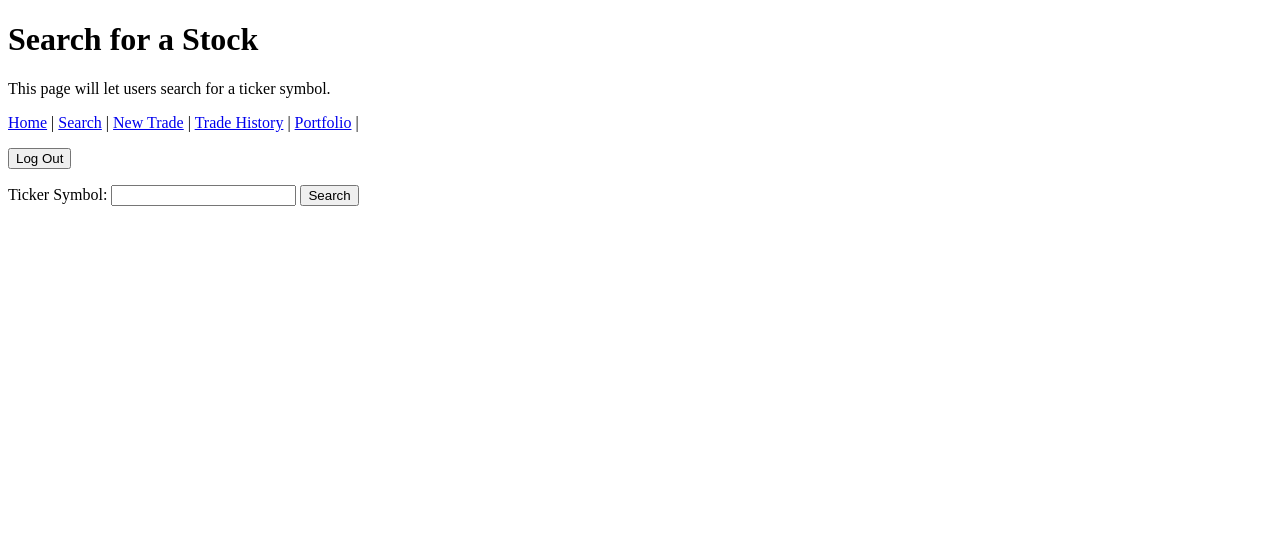
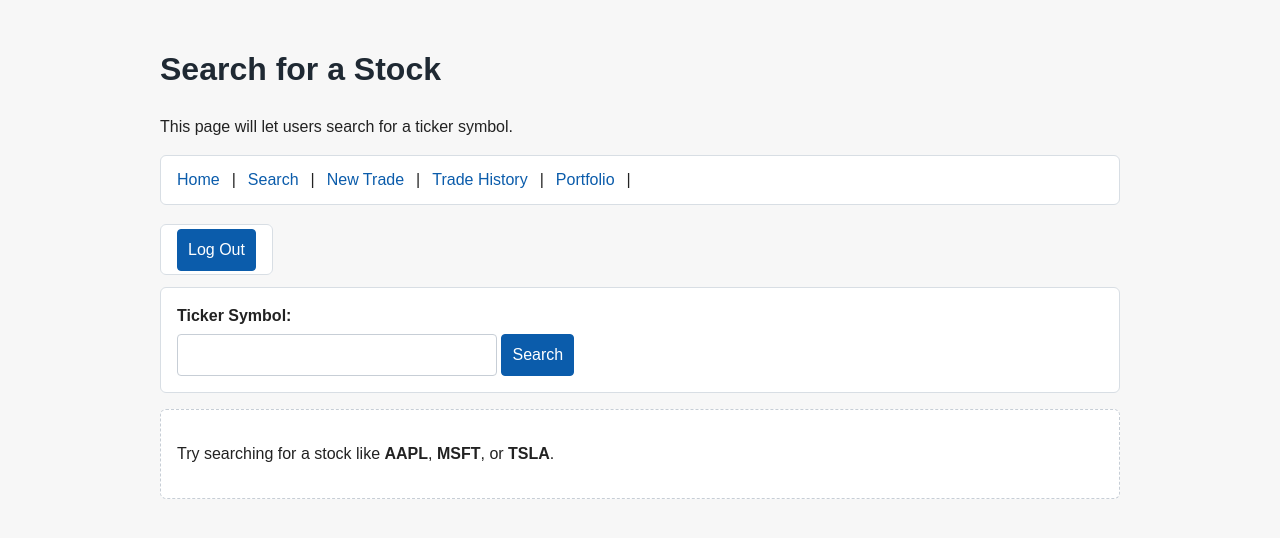
Before and after one commit to noahstephenson/Paper-Trading-App, a Django app: page /search/ in a window 1280 px wide. Shown: the top 538 px of the page. Run offline with Django 5.2, Linux system fonts and the light colour scheme; the visitor is signed in with stand-in values (Sample User, id 1).

Commit message:
Improve search flow and MVP page polish

```diff
--- /dev/null
+++ b/trading/static/trading/styles.css
@@ -0,0 +1,162 @@
+body {
+    max-width: 960px;
+    margin: 0 auto;
+    padding: 24px;
+    font-family: Arial, sans-serif;
+    line-height: 1.5;
+    color: #222;
+    background-color: #f7f7f7;
+}
+
+h1,
+h2 {
+    color: #1f2933;
+}
+
+a {
+    color: #0b5cab;
+    text-decoration: none;
+}
+
+a:hover {
+    text-decoration: underline;
+}
+
+.site-nav {
+    display: flex;
+    flex-wrap: wrap;
+    gap: 12px;
+    align-items: center;
+    margin: 16px 0 24px;
+    padding: 12px 16px;
+    background-color: #ffffff;
+    border: 1px solid #d8dee4;
+    border-radius: 6px;
+}
+
+.site-nav form {
+    display: inline;
+    margin: 0;
+}
+
+form {
+    margin: 16px 0;
+    padding: 16px;
+    background-color: #ffffff;
+    border: 1px solid #d8dee4;
+    border-radius: 6px;
+}
+
+label {
+    display: block;
+    margin-bottom: 6px;
+    font-weight: bold;
+}
+
+input,
+select,
+button {
+    padding: 8px 10px;
+    font: inherit;
+    border: 1px solid #c7ced6;
+    border-radius: 4px;
+}
+
+input,
+select {
+    width: 100%;
+    max-width: 320px;
+    box-sizing: border-box;
+}
+
+button {
+    background-color: #0b5cab;
+    color: #ffffff;
+    border-color: #0b5cab;
+    cursor: pointer;
+}
+
+button:hover {
+    background-color: #094d91;
+}
+
+table {
+    width: 100%;
+    border-collapse: collapse;
+    margin-top: 16px;
+    background-color: #ffffff;
+}
+
+th,
+td {
+    padding: 10px 12px;
+    border: 1px solid #d8dee4;
+    text-align: left;
+}
+
+th {
+    background-color: #eef3f8;
+}
+
+.message {
+    margin: 16px 0;
+    padding: 12px 14px;
+    border-radius: 6px;
+}
+
+.message-success {
+    background-color: #eaf7ee;
+    border: 1px solid #b8dfc1;
+}
+
+.message-error {
+    background-color: #fdeeee;
+    border: 1px solid #efc1c1;
+}
+
+.confirm-box {
+    margin: 16px 0;
+    padding: 16px;
+    background-color: #ffffff;
+    border: 1px solid #d8dee4;
+    border-radius: 6px;
+}
+
+.button-link {
+    display: inline-block;
+    padding: 8px 12px;
+    background-color: #0b5cab;
+    color: #ffffff;
+    border-radius: 4px;
+}
+
+.button-link:hover {
+    background-color: #094d91;
+    text-decoration: none;
+}
+
+.inline-actions {
+    margin-top: 12px;
+}
+
+.empty-state {
+    margin: 16px 0;
+    padding: 16px;
+    background-color: #ffffff;
+    border: 1px dashed #c7ced6;
+    border-radius: 6px;
+}
+
+.summary-grid {
+    display: grid;
+    grid-template-columns: repeat(auto-fit, minmax(180px, 1fr));
+    gap: 12px;
+    margin: 16px 0;
+}
+
+.summary-card {
+    padding: 14px;
+    background-color: #ffffff;
+    border: 1px solid #d8dee4;
+    border-radius: 6px;
+}
--- a/trading/templates/trading/search.html
+++ b/trading/templates/trading/search.html
@@ -2,6 +2,8 @@
 <html lang="en">
 <head>
     <meta charset="UTF-8">
+    {% load static %}
+    <link rel="stylesheet" href="{% static 'trading/styles.css' %}">
     <title>Search Ticker</title>
 </head>
 <body>
@@ -9,7 +11,7 @@
     <p>This page will let users search for a ticker symbol.</p>
 
     <!-- Keep the main navigation the same on every page. -->
-    <p>
+    <p class="site-nav">
         <a href="/">Home</a> |
         <a href="/search/">Search</a> |
         <a href="/trade/new/">New Trade</a> |
@@ -27,16 +29,63 @@
         <button type="submit">Search</button>
     </form>
 
+    {% if not ticker and not error_message %}
+        <div class="empty-state">
+            <p>Try searching for a stock like <strong>AAPL</strong>, <strong>MSFT</strong>, or <strong>TSLA</strong>.</p>
+        </div>
+    {% endif %}
+
     {% if ticker %}
-        <p>You searched for: {{ ticker }}</p>
+        <h2>
+            {{ ticker }}
+            {% if company_name %}
+                - {{ company_name }}
+            {% endif %}
+        </h2>
     {% endif %}
 
     {% if price %}
-        <p>Current price: ${{ price }}</p>
+        <div class="confirm-box">
+            <p><strong>Current price:</strong> ${{ price|floatformat:2 }}</p>
+            <p>This is a simple recent/current price from yfinance.</p>
+            <p class="inline-actions">
+                <a class="button-link" href="/trade/new/?ticker={{ ticker }}">Trade {{ ticker }}</a>
+            </p>
+        </div>
+    {% endif %}
+
+    {% if stock_details %}
+        <table>
+            <tr>
+                <th>Previous Close</th>
+                <th>Day High</th>
+                <th>Day Low</th>
+                <th>Daily Change</th>
+            </tr>
+            <tr>
+                <td>
+                    {% if stock_details.previous_close %}
+                        ${{ stock_details.previous_close|floatformat:2 }}
+                    {% else %}
+                        Not available
+                    {% endif %}
+                </td>
+                <td>${{ stock_details.day_high|floatformat:2 }}</td>
+                <td>${{ stock_details.day_low|floatformat:2 }}</td>
+                <td>
+                    {% if stock_details.daily_change or stock_details.daily_change == 0 %}
+                        ${{ stock_details.daily_change|floatformat:2 }}
+                        ({{ stock_details.daily_change_percent|floatformat:2 }}%)
+                    {% else %}
+                        Not available
+                    {% endif %}
+                </td>
+            </tr>
+        </table>
     {% endif %}
 
     {% if error_message %}
-        <p>{{ error_message }}</p>
+        <p class="message message-error">{{ error_message }}</p>
     {% endif %}
 </body>
 </html>
--- a/trading/views.py
+++ b/trading/views.py
@@ -98,6 +98,8 @@ def search(request):
     """Handle ticker search and fetch stock data."""
     ticker = None
     price = None
+    company_name = None
+    stock_details = None
     error_message = None
 
     if 'ticker' in request.GET:
@@ -107,10 +109,31 @@ def search(request):
         if ticker:
             try:
                 stock = yf.Ticker(ticker)
-                data = stock.history(period='1d')
+                data = stock.history(period='2d')
+                try:
+                    company_name = stock.info.get('shortName')
+                except Exception:
+                    company_name = None
 
                 if not data.empty:
-                    price = round(float(data['Close'].iloc[-1]), 2)
+                    latest_row = data.iloc[-1]
+                    price = round(float(latest_row['Close']), 2)
+                    stock_details = {
+                        'day_high': round(float(latest_row['High']), 2),
+                        'day_low': round(float(latest_row['Low']), 2),
+                    }
+
+                    if len(data) > 1:
+                        previous_close = round(float(data['Close'].iloc[-2]), 2)
+                        daily_change = round(price - previous_close, 2)
+                        if previous_close != 0:
+                            daily_change_percent = round((daily_change / previous_close) * 100, 2)
+                        else:
+                            daily_change_percent = 0
+
+                        stock_details['previous_close'] = previous_close
+                        stock_details['daily_change'] = daily_change
+                        stock_details['daily_change_percent'] = daily_change_percent
                 else:
                     error_message = 'No stock data was found for that ticker.'
             except Exception:
@@ -121,6 +144,8 @@ def search(request):
     return render(request, 'trading/search.html', {
         'ticker': ticker,
         'price': price,
+        'company_name': company_name,
+        'stock_details': stock_details,
         'error_message': error_message,
     })
 
@@ -130,76 +155,90 @@ def create_trade(request):
     """Show a simple form and save a paper trade."""
     # Start the paper trading account with a simple fixed cash amount.
     starting_cash = Decimal('10000.00')
-    ticker = ''
+    ticker = request.GET.get('ticker', '').strip().upper() if request.method == 'GET' else ''
     trade_type = 'BUY'
     quantity = ''
-    success_message = None
+    success_message = request.session.pop('trade_success_message', None)
     error_message = None
     confirm_trade = False
     quoted_price = None
     estimated_total = None
 
+    # Only allow confirmation right after a review step, not from an old page load.
+    if request.method != 'POST':
+        request.session.pop('pending_trade', None)
+
     if request.method == 'POST':
-        # Read the values the user typed into the form.
-        ticker = request.POST.get('ticker', '').strip().upper()
-        trade_type = request.POST.get('trade_type', 'BUY')
-        quantity = request.POST.get('quantity', '').strip()
         # A normal submit reviews the trade first. Only the confirm button saves it.
         form_action = request.POST.get('form_action', 'review')
 
-        # Make sure the form is filled in before we try to review or save.
-        if ticker and trade_type and quantity:
-            if trade_type not in VALID_TRADE_TYPES:
-                error_message = 'Choose a valid trade type.'
+        if form_action == 'confirm':
+            pending_trade = request.session.get('pending_trade')
+
+            if not pending_trade:
+                error_message = 'Please submit the trade again before confirming it.'
             else:
+                ticker = pending_trade.get('ticker', '')
+                trade_type = pending_trade.get('trade_type', 'BUY')
+                quantity = str(pending_trade.get('quantity', ''))
+
                 try:
                     quantity_value = int(quantity)
+                    price_value = Decimal(pending_trade.get('quoted_price', ''))
+                except (ValueError, InvalidOperation, TypeError):
+                    quantity_value = None
+                    price_value = None
 
-                    if quantity_value > 0:
-                        if form_action == 'confirm':
-                            quoted_price_value = request.POST.get('quoted_price', '').strip()
+                if trade_type not in VALID_TRADE_TYPES or quantity_value is None or price_value is None:
+                    request.session.pop('pending_trade', None)
+                    error_message = 'Could not confirm that trade. Please submit it again.'
+                else:
+                    cash_balance, current_shares = get_trade_balances(
+                        request.user,
+                        ticker,
+                        starting_cash,
+                    )
 
-                            try:
-                                price_value = Decimal(quoted_price_value)
-                            except (InvalidOperation, TypeError):
-                                price_value = None
+                    # Block sells that are larger than the shares owned.
+                    if trade_type == Trade.SELL and quantity_value > current_shares:
+                        request.session.pop('pending_trade', None)
+                        error_message = 'You cannot sell more shares than you currently own.'
+                    # Block buys that cost more cash than is available.
+                    elif trade_type == Trade.BUY and (quantity_value * price_value) > cash_balance:
+                        request.session.pop('pending_trade', None)
+                        error_message = 'You do not have enough cash to make that purchase.'
+                    else:
+                        # Save one row in the Trade table using the reviewed server-side price.
+                        Trade.objects.create(
+                            user=request.user,
+                            ticker=ticker,
+                            trade_type=trade_type,
+                            quantity=quantity_value,
+                            price=price_value,
+                        )
+                        trade_total = quantity_value * price_value
+                        request.session.pop('pending_trade', None)
+                        request.session['trade_success_message'] = (
+                            f'{trade_type} trade confirmed for {quantity_value} shares of '
+                            f'{ticker} at ${price_value:.2f} per share. '
+                            f'Estimated total: ${trade_total:.2f}.'
+                        )
+                        return redirect('trading:create_trade')
+        else:
+            # Read the values the user typed into the form.
+            ticker = request.POST.get('ticker', '').strip().upper()
+            trade_type = request.POST.get('trade_type', 'BUY')
+            quantity = request.POST.get('quantity', '').strip()
 
-                            if price_value is None:
-                                error_message = 'Could not confirm that trade price. Please review the trade again.'
-                            else:
-                                cash_balance, current_shares = get_trade_balances(
-                                    request.user,
-                                    ticker,
-                                    starting_cash,
-                                )
+            # Make sure the form is filled in before we try to review the trade.
+            if ticker and trade_type and quantity:
+                if trade_type not in VALID_TRADE_TYPES:
+                    error_message = 'Choose a valid trade type.'
+                else:
+                    try:
+                        quantity_value = int(quantity)
 
-                                # Block sells that are larger than the shares owned.
-                                if trade_type == Trade.SELL and quantity_value > current_shares:
-                                    error_message = 'You cannot sell more shares than you currently own.'
-                                # Block buys that cost more cash than is available.
-                                elif trade_type == Trade.BUY and (quantity_value * price_value) > cash_balance:
-                                    error_message = 'You do not have enough cash to make that purchase.'
-                                else:
-                                    # Save one row in the Trade table using the confirmed price.
-                                    Trade.objects.create(
-                                        user=request.user,
-                                        ticker=ticker,
-                                        trade_type=trade_type,
-                                        quantity=quantity_value,
-                                        price=price_value,
-                                    )
-                                    trade_total = quantity_value * price_value
-                                    success_message = (
-                                        f'{trade_type} trade confirmed for {quantity_value} shares of '
-                                        f'{ticker} at ${price_value:.2f} per share. '
-                                        f'Estimated total: ${trade_total:.2f}.'
-                                    )
-
-                                    # Clear the form after a successful save.
-                                    ticker = ''
-                                    trade_type = 'BUY'
-                                    quantity = ''
-                        else:
+                        if quantity_value > 0:
                             # Automatically fetch the current market price for review.
                             try:
                                 price_value = fetch_latest_price(ticker)
@@ -226,12 +265,18 @@ def create_trade(request):
                                     quoted_price = price_value
                                     estimated_total = quantity_value * quoted_price
                                     confirm_trade = True
-                    else:
-                        error_message = 'Quantity must be greater than zero.'
-                except ValueError:
-                    error_message = 'Enter a valid quantity.'
-        else:
-            error_message = 'Please fill in every field.'
+                                    request.session['pending_trade'] = {
+                                        'ticker': ticker,
+                                        'trade_type': trade_type,
+                                        'quantity': quantity_value,
+                                        'quoted_price': str(quoted_price),
+                                    }
+                        else:
+                            error_message = 'Quantity must be greater than zero.'
+                    except ValueError:
+                        error_message = 'Enter a valid quantity.'
+            else:
+                error_message = 'Please fill in every field.'
 
     return render(request, 'trading/trade_form.html', {
         'ticker': ticker,
```
Also changed, not shown: trading/templates/trading/portfolio.html (+27 -8 lines), trading/templates/trading/trade_form.html (+14 -10 lines), trading/templates/trading/trade_history.html (+8 -3 lines), trading/tests.py (+60 -10 lines).
